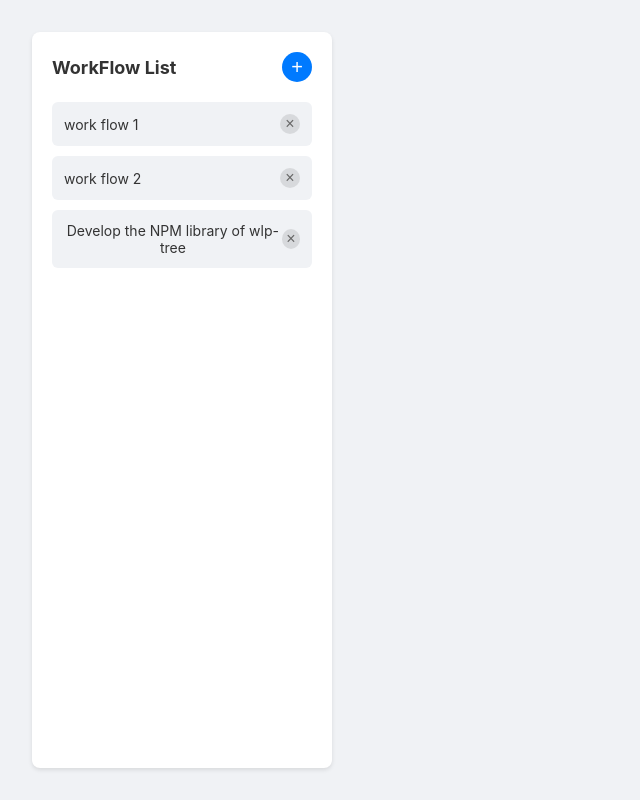
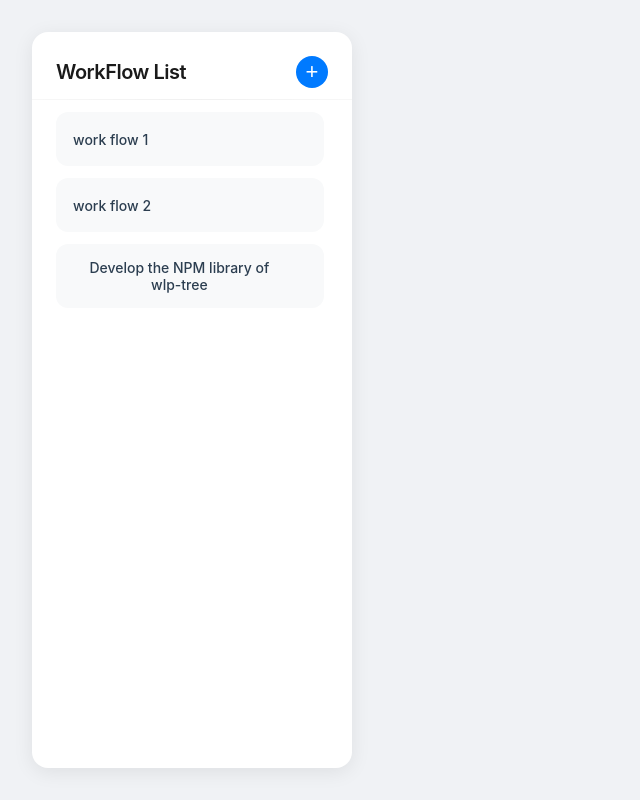
Before and after one commit to plumbiclabs/workflow-panel, a React (Vite) app: page / in a window 1280 px wide. Shown: the whole page, without its empty margins (0-640 px from the left). Built offline with nearby package versions, Linux system fonts and the light colour scheme.

Commit message:
add animation

```diff
--- a/src/components/WorkflowList/index.jsx
+++ b/src/components/WorkflowList/index.jsx
@@ -1,5 +1,12 @@
 import React, { useState } from 'react';
 import './styles.css';
+
+// 空状态图标组件
+const EmptyIcon = () => (
+  <svg viewBox="0 0 24 24" fill="none" stroke="currentColor" strokeWidth="2">
+    <path d="M12 8v4m0 4h.01M21 12a9 9 0 11-18 0 9 9 0 0118 0z" strokeLinecap="round" strokeLinejoin="round"/>
+  </svg>
+);
 
 const WorkflowList = () => {
   const [workflows, setWorkflows] = useState([
@@ -12,7 +19,7 @@ const WorkflowList = () => {
 
   const handleAddWorkflow = () => {
     const newWorkflow = {
-      id: workflows.length + 1,
+      id: Date.now(),
       name: `work flow ${workflows.length + 1}`
     };
     setWorkflows([...workflows, newWorkflow]);
@@ -20,10 +27,16 @@ const WorkflowList = () => {
 
   const handleRemoveWorkflow = (id, e) => {
     e.stopPropagation();
+    const workflowElement = e.target.closest('.workflow-item');
+    workflowElement.style.transform = 'scale(0.9)';
+    workflowElement.style.opacity = '0';
+
+    setTimeout(() => {
       setWorkflows(workflows.filter(workflow => workflow.id !== id));
       if (selectedWorkflow === id) {
         setSelectedWorkflow(null);
       }
+    }, 200);
   };
 
   const handleSelectWorkflow = (id) => {
@@ -34,26 +47,38 @@ const WorkflowList = () => {
     <div className="workflow-list">
       <div className="workflow-list-header">
         <h2>WorkFlow List</h2>
-        <button className="add-button" onClick={handleAddWorkflow}>
+        <button
+          className="add-button"
+          onClick={handleAddWorkflow}
+          title="Add new workflow"
+        >
           +
         </button>
       </div>
       <div className="workflow-items">
-        {workflows.map((workflow) => (
+        {workflows.length === 0 ? (
+          <div className="workflow-empty">
+            <EmptyIcon />
+            <span>No workflows yet. Click + to create one.</span>
+          </div>
+        ) : (
+          workflows.map((workflow) => (
             <div
               key={workflow.id}
               className={`workflow-item ${selectedWorkflow === workflow.id ? 'selected' : ''}`}
               onClick={() => handleSelectWorkflow(workflow.id)}
             >
-            <span>{workflow.name}</span>
+              <span title={workflow.name}>{workflow.name}</span>
               <button
                 className="remove-button"
                 onClick={(e) => handleRemoveWorkflow(workflow.id, e)}
+                title="Remove workflow"
               >
                 ×
               </button>
             </div>
-        ))}
+          ))
+        )}
       </div>
     </div>
   );
--- a/src/components/WorkflowList/styles.css
+++ b/src/components/WorkflowList/styles.css
@@ -1,93 +1,195 @@
 .workflow-list {
   background: white;
-  border-radius: 8px;
-  padding: 20px;
-  width: 300px;
-  box-shadow: 0 2px 4px rgba(0, 0, 0, 0.1);
+  border-radius: 16px;
+  padding: 24px;
+  width: 320px;
+  box-shadow: 0 4px 20px rgba(0, 0, 0, 0.08);
+  transition: all 0.3s ease;
+}
+
+.workflow-list:hover {
+  box-shadow: 0 6px 24px rgba(0, 0, 0, 0.12);
 }
 
 .workflow-list-header {
   display: flex;
   justify-content: space-between;
   align-items: center;
-  margin-bottom: 20px;
+  margin-bottom: 24px;
+  position: relative;
 }
 
 .workflow-list-header h2 {
   margin: 0;
-  font-size: 18px;
-  color: #333;
+  font-size: 20px;
+  color: #1a1a1a;
+  font-weight: 600;
+  letter-spacing: -0.5px;
+}
+
+.workflow-list-header::after {
+  content: '';
+  position: absolute;
+  bottom: -12px;
+  left: -24px;
+  right: -24px;
+  height: 1px;
+  background: linear-gradient(90deg, rgba(0,0,0,0.03) 0%, rgba(0,0,0,0.06) 50%, rgba(0,0,0,0.03) 100%);
 }
 
 .add-button {
-  width: 30px;
-  height: 30px;
+  width: 32px;
+  height: 32px;
   border-radius: 50%;
   border: none;
   background: #007AFF;
   color: white;
-  font-size: 20px;
+  font-size: 22px;
   cursor: pointer;
   display: flex;
   align-items: center;
   justify-content: center;
-  transition: background-color 0.2s;
+  transition: all 0.2s cubic-bezier(0.4, 0, 0.2, 1);
+  transform: rotate(0deg);
 }
 
 .add-button:hover {
   background: #0056b3;
+  transform: rotate(90deg);
+  box-shadow: 0 2px 8px rgba(0, 122, 255, 0.3);
 }
 
 .workflow-items {
   display: flex;
   flex-direction: column;
-  gap: 10px;
+  gap: 12px;
+  max-height: calc(100vh - 160px);
+  overflow-y: auto;
+  padding-right: 4px;
+}
+
+.workflow-items::-webkit-scrollbar {
+  width: 6px;
+}
+
+.workflow-items::-webkit-scrollbar-track {
+  background: #f1f1f1;
+  border-radius: 3px;
+}
+
+.workflow-items::-webkit-scrollbar-thumb {
+  background: #c1c1c1;
+  border-radius: 3px;
+  transition: background 0.2s;
+}
+
+.workflow-items::-webkit-scrollbar-thumb:hover {
+  background: #a1a1a1;
 }
 
 .workflow-item {
-  background: #f0f2f5;
-  border-radius: 6px;
-  padding: 12px;
+  background: #f8f9fa;
+  border-radius: 12px;
+  padding: 14px 16px;
   display: flex;
   justify-content: space-between;
   align-items: center;
   cursor: pointer;
-  transition: all 0.2s;
+  transition: all 0.2s cubic-bezier(0.4, 0, 0.2, 1);
   position: relative;
+  border: 1px solid transparent;
+  transform: translateY(0);
 }
 
 .workflow-item:hover {
-  background: #e4e6e9;
+  background: #f0f2f5;
+  transform: translateY(-2px);
+  box-shadow: 0 2px 8px rgba(0, 0, 0, 0.05);
 }
 
 .workflow-item.selected {
-  background: #e1f0ff;
+  background: #e8f2ff;
   border: 1px solid #007AFF;
+  box-shadow: 0 2px 12px rgba(0, 122, 255, 0.15);
 }
 
 .workflow-item span {
-  color: #333;
+  color: #2c3e50;
   font-size: 14px;
+  font-weight: 500;
+  transition: color 0.2s;
+}
+
+.workflow-item:hover span {
+  color: #1a1a1a;
 }
 
 .remove-button {
-  width: 20px;
-  height: 20px;
+  width: 24px;
+  height: 24px;
   border-radius: 50%;
   border: none;
-  background: rgba(0, 0, 0, 0.1);
+  background: rgba(0, 0, 0, 0.06);
   color: #666;
-  font-size: 16px;
+  font-size: 18px;
   cursor: pointer;
   display: flex;
   align-items: center;
   justify-content: center;
-  transition: all 0.2s;
+  transition: all 0.2s cubic-bezier(0.4, 0, 0.2, 1);
   padding: 0;
   line-height: 1;
+  opacity: 0;
+  transform: scale(0.8);
+}
+
+.workflow-item:hover .remove-button {
+  opacity: 1;
+  transform: scale(1);
 }
 
 .remove-button:hover {
-  background: rgba(0, 0, 0, 0.2);
-  color: #333;
+  background: #ff4d4f;
+  color: white;
+  transform: scale(1.1);
 }
+
+/* 添加空状态样式 */
+.workflow-empty {
+  text-align: center;
+  padding: 32px 16px;
+  color: #999;
+  font-size: 14px;
+  display: flex;
+  flex-direction: column;
+  align-items: center;
+  gap: 12px;
+}
+
+.workflow-empty svg {
+  width: 48px;
+  height: 48px;
+  color: #ccc;
+}
+
+/* 添加列表项的进入/离开动画 */
+.workflow-item-enter {
+  opacity: 0;
+  transform: translateY(20px);
+}
+
+.workflow-item-enter-active {
+  opacity: 1;
+  transform: translateY(0);
+  transition: all 0.3s ease-out;
+}
+
+.workflow-item-exit {
+  opacity: 1;
+}
+
+.workflow-item-exit-active {
+  opacity: 0;
+  transform: scale(0.9);
+  transition: all 0.2s ease-in;
+}
```
Also changed, not shown: 1 other file (tests, documents, lock files or other folders). Lines whose indentation alone changed are shown as unchanged.
